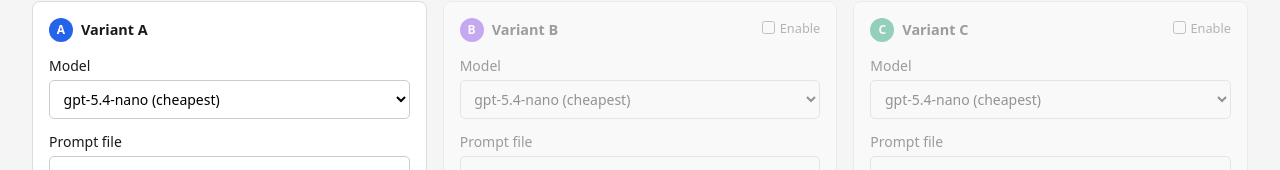
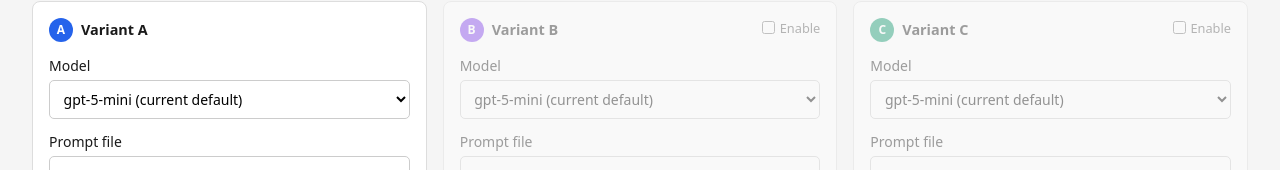
Before and after one commit to abuyak/Schools, a plain HTML site: page web/admin/index.html in a window 1280 px wide. Shown: the part 441-611 px from the top of the page. Drawn offline with Linux system fonts and the light colour scheme.

Commit message:
Add gpt-5-mini (current default) to admin tester dropdown

```diff
--- a/web/admin/index.html
+++ b/web/admin/index.html
@@ -71,7 +71,8 @@
     </div>
     <label>Model</label>
     <select class="v-model">
-      <option value="gpt-5.4-nano">gpt-5.4-nano (cheapest)</option>
+      <option value="gpt-5-mini">gpt-5-mini (current default)</option>
+      <option value="gpt-5.4-nano">gpt-5.4-nano</option>
       <option value="gpt-5.4-mini">gpt-5.4-mini</option>
       <option value="gpt-5.4">gpt-5.4</option>
       <option value="o4-mini">o4-mini</option>
@@ -103,7 +104,8 @@
     </div>
     <label>Model</label>
     <select class="v-model">
-      <option value="gpt-5.4-nano">gpt-5.4-nano (cheapest)</option>
+      <option value="gpt-5-mini">gpt-5-mini (current default)</option>
+      <option value="gpt-5.4-nano">gpt-5.4-nano</option>
       <option value="gpt-5.4-mini">gpt-5.4-mini</option>
       <option value="gpt-5.4">gpt-5.4</option>
       <option value="o4-mini">o4-mini</option>
@@ -135,7 +137,8 @@
     </div>
     <label>Model</label>
     <select class="v-model">
-      <option value="gpt-5.4-nano">gpt-5.4-nano (cheapest)</option>
+      <option value="gpt-5-mini">gpt-5-mini (current default)</option>
+      <option value="gpt-5.4-nano">gpt-5.4-nano</option>
       <option value="gpt-5.4-mini">gpt-5.4-mini</option>
       <option value="gpt-5.4">gpt-5.4</option>
       <option value="o4-mini">o4-mini</option>
```
